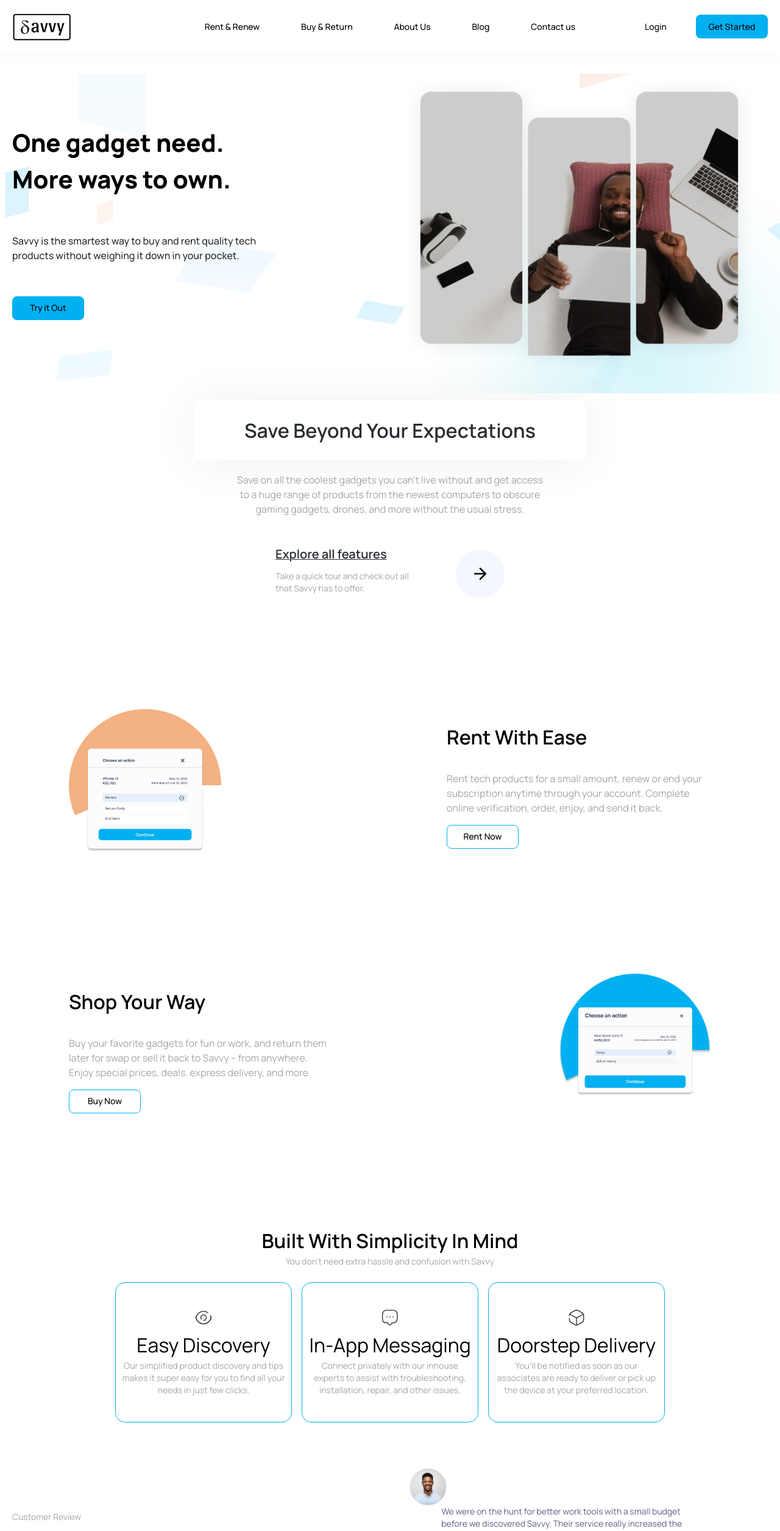
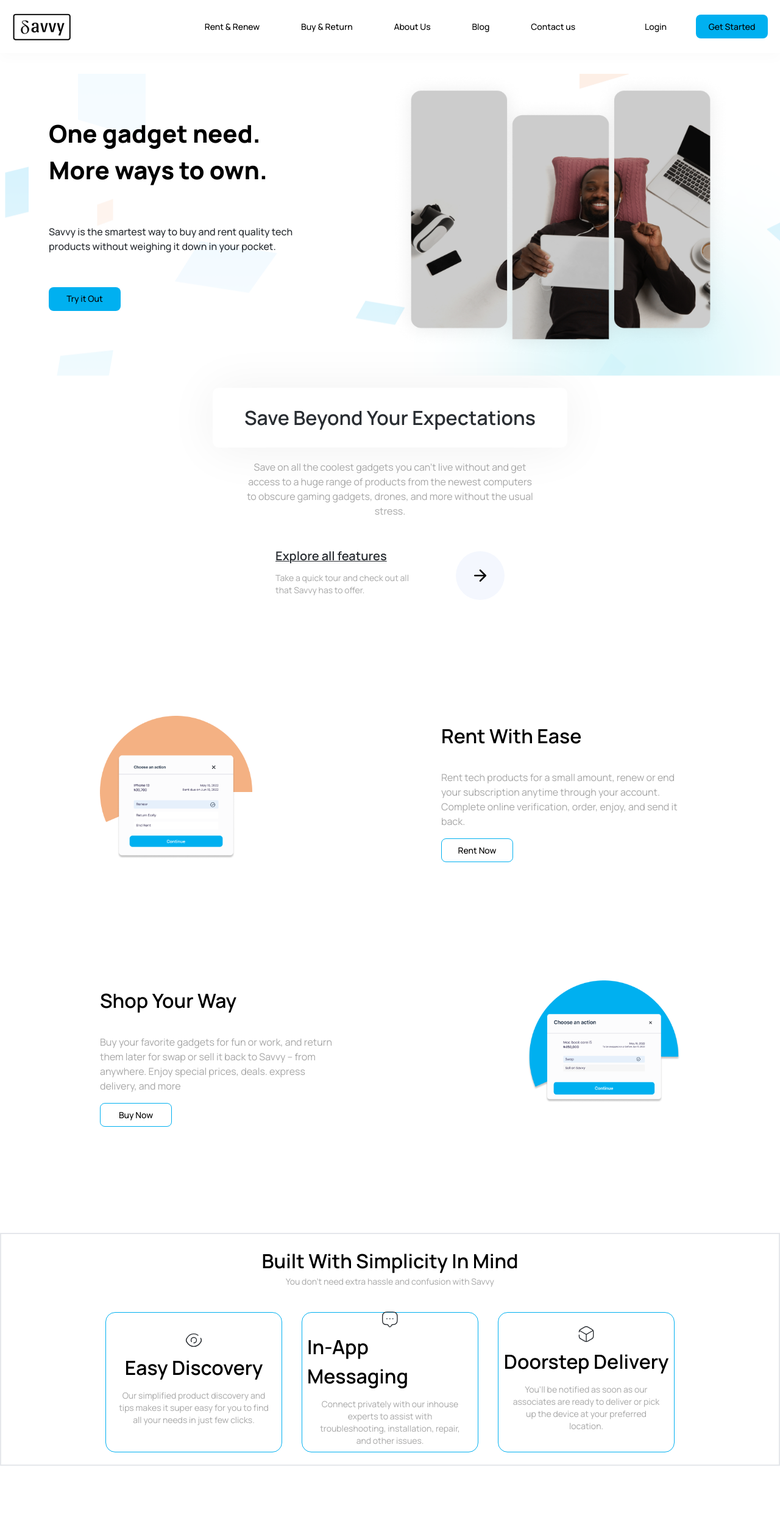
Before and after one commit to SavvyAfrica/savvyWaitlist, a Next.js app: page / in a window 1280 px wide. Shown: the top 2511 px of the page at 61% size. Built offline with nearby package versions, Linux system fonts and the light colour scheme.

Commit message:
Pushing some of the  updates noticed by Adaku

```diff
--- a/features/general/footer/footer.tsx
+++ b/features/general/footer/footer.tsx
@@ -14,8 +14,8 @@ function footer() {
   const [resourcesIsOpen, setResourcesIsOpen] = useState<boolean>(false)
 
   return (
-    <div className='maxWidth mx-auto w-full flex flex-col px-5'>
-      <div className='w-full flex md:flex-row flex-col justify-between h-full py-5 mb-[90px]'>
+    <div className='maxWidth mx-auto w-full flex flex-col py-5 px-5 lg:pt-5 lg:pb-5 lg:pl-20 lg:pr-20'>
+      <div className='w-full flex md:flex-row flex-col justify-between h-full  mb-[90px]'>
         <div className='md:w-[30%] w-[35%] md:mb-0 mb-[34px]'>
           <div className='w-full'>
             <Image src={Logo} alt='Logo' />
@@ -90,7 +90,7 @@ function footer() {
         >
           <div className={`ft-head md:w-auto w-full`}>
             <Text variant='paragraph_1' className='font-semibold inline-block'>
-              Comapny
+              Company
             </Text>
 
             <span className='ft-icon inline-block'>
@@ -113,7 +113,7 @@ function footer() {
           </div>
 
           <div className='ft-nav mt-4'>
-            <Link href='#'>
+            <Link href='/about'>
               <a>
                 <Text variant='paragraph_3' className='font-medium mb-4'>
                   About Us
@@ -146,7 +146,7 @@ function footer() {
         >
           <div className={`ft-head md:w-auto w-full`}>
             <Text variant='paragraph_1' className='font-semibold inline-block'>
-              Comapny
+              Resources
             </Text>
 
             <span className='ft-icon inline-block'>
@@ -176,7 +176,7 @@ function footer() {
                 </Text>
               </a>
             </Link>
-            <Link href='#'>
+            <Link href='/blog'>
               <a>
                 <Text variant='paragraph_3' className='font-medium'>
                   Blog
--- a/features/hompage/frame1/frame.tsx
+++ b/features/hompage/frame1/frame.tsx
@@ -4,7 +4,7 @@ import { Text } from '../../../components/typography/typography'
 
 function Frame() {
   return (
-    <div className='maxWidth mx-auto w-full flex flex-col justify-center items-center px-5 py-3 md:mb-36 mb-20'>
+    <div className='maxWidth mx-auto w-full flex flex-col justify-center items-center py-5 px-5 lg:pt-5 lg:pb-5 lg:pl-20 lg:pr-20 md:mb-36 mb-20'>
       <div
         className={`frame rounded-[10px] xl:w-[52%] lg:w-[70%]
         md:w-[80%] w-full sm:h-[98px] h-auto flex justify-center items-center`}
--- a/features/hompage/frame2/frame.tsx
+++ b/features/hompage/frame2/frame.tsx
@@ -9,7 +9,7 @@ const Frame = () => {
   return (
     <div
       className={`maxWidth mx-auto w-full flex md:justify-center justify-between
-        items-center md:flex-row flex-col px-5 py-5 md:mb-36 mb-20`}
+        items-center md:flex-row flex-col py-5 px-5 lg:pt-5 lg:pb-5 lg:pl-20 lg:pr-20  md:mb-36 mb-20`}
     >
       <div
         className={`md:w-[50%] w-full md:ml-auto ml-0 md:mr-0 mr-auto
--- a/features/hompage/frame3/frame.tsx
+++ b/features/hompage/frame3/frame.tsx
@@ -9,7 +9,7 @@ const Frame = () => {
   return (
     <div
       className={`maxWidth mx-auto w-full flex md:justify-center justify-between
-        items-center md:flex-row flex-col-reverse px-5 py-5 md:mb-36 mb-20`}
+        items-center md:flex-row flex-col-reverse py-5 px-5 lg:pt-5 lg:pb-5 lg:pl-20 lg:pr-20 md:mb-36 mb-20`}
     >
       <div className='md:w-[35%] w-full md:ml-auto md:mr-0 mr-auto'>
         <Text
--- a/features/hompage/frame4/frame.tsx
+++ b/features/hompage/frame4/frame.tsx
@@ -42,7 +42,7 @@ preferred location.`,
 
 const Frame = () => {
   return (
-    <div className='w-full flex flex-col items-center justify-center mb-10'>
+    <div className='w-full flex flex-col items-center justify-center mb-20 border-2 py-5 px-5 lg:pt-5 lg:pb-5 lg:pl-20 lg:pr-20'>
       <div className='flex justify-center items-center flex-col'>
         <Text
           variant='home_heading_3_32px'
@@ -54,7 +54,7 @@ const Frame = () => {
           You don’t need extra hassle and confusion with Savvy
         </Text>
       </div>
-      <div className='mt-6 w-full flex items-center justify-center space-x-4'>
+      <div className='mt-10 w-full flex items-center justify-center space-x-8'>
         {Info.map((InfoItems, id) => {
           // const Icon = Icons[InfoItems.icon]
           return (
@@ -66,12 +66,15 @@ const Frame = () => {
                 {/* <Icon /> */}
                 <Image src={InfoItems.icon} width={30} height={30} />
               </div>
-              <Text variant='home_heading_3_32px' className='text-[22px]'>
+              <Text
+                variant='home_heading_3_32px'
+                className='text-[19px] font-semibold'
+              >
                 {InfoItems.tittle}
               </Text>
               <Text
                 variant='paragraph_4'
-                className='text-center text-[#A6A6A6]'
+                className='text-center text-[#A6A6A6] p-3'
               >
                 {InfoItems.description}
               </Text>
--- a/features/hompage/frame5/frame.tsx
+++ b/features/hompage/frame5/frame.tsx
@@ -9,7 +9,7 @@ const cards = [
     <div className='w-[60px] h-[60px] rounded-full absolute z-[9999]'>
       <Image src={User} height={100} width={100} className='w-full h-full' />
     </div>
-    <div className='w-[450px] p-5 h-[180px] absolute  rounded-[10px] customer right-[5.5rem] top-[2.5rem] space-y-3 bg-white'>
+    <div className='w-[450px] p-5 h-[180px] absolute  rounded-[10px] customer right-[2rem] top-[2.5rem] space-y-3 bg-white'>
       <Text variant='paragraph_4' className='text-[#5E6282]'>
         We were on the hunt for better work tools with a small budget before we
         discovered Savvy. Their service really increased the productivity of our
@@ -27,7 +27,7 @@ const cards = [
     <div className='w-[60px] h-[60px] rounded-full absolute z-[9999]'>
       <Image src={User} height={100} width={100} className='w-full h-full' />
     </div>
-    <div className='w-[450px] p-5 h-[180px] absolute  rounded-[10px] customer right-[5.5rem] top-[2.5rem] space-y-3 bg-white'>
+    <div className='w-[450px] p-5 h-[180px] absolute  rounded-[10px] customer right-[2rem] top-[2.5rem] space-y-3 bg-white'>
       <Text variant='paragraph_4' className='text-[#5E6282]'>
         We were on the hunt for better work tools with a small budget before we
         discovered Savvy. Their service really increased the productivity of our
@@ -88,7 +88,7 @@ const Frame = () => {
   }, [card, move])
 
   return (
-    <div className='w-full grid grid-cols-2 gap-5 items-center px-5 h-[320px]'>
+    <div className='w-full grid grid-cols-2 gap-5 items-center py-5 px-5 lg:pt-5 lg:pb-5 lg:pl-20 lg:pr-20 h-[320px]'>
       <div className='space-y-4'>
         <Text variant='paragraph_4' className='text-[#A6A6A6]'>
           Customer Review
--- a/features/hompage/frame6/frame.tsx
+++ b/features/hompage/frame6/frame.tsx
@@ -9,7 +9,7 @@ function Frame() {
   return (
     <div
       className={`maxWidth mx-auto w-full flex justify-between
-        items-center md:flex-row flex-col-reverse px-5 py-5 md:mb-36 mb-20`}
+        items-center md:flex-row flex-col-reverse py-5 px-5 lg:pt-5 lg:pb-5 lg:pl-20 lg:pr-20 md:mb-36 mb-20`}
     >
       <div className='md:w-[35%] w-full md:mr-auto mr-0'>
         <Text
--- a/features/hompage/landing/landing.tsx
+++ b/features/hompage/landing/landing.tsx
@@ -11,7 +11,7 @@ import { Carousel } from 'react-responsive-carousel'
 
 function Landing() {
   return (
-    <div className='heading maxWidth mx-auto w-full px-5 py-5 mt-3'>
+    <div className='heading maxWidth mx-auto w-full py-5 px-5 lg:pt-5 lg:pb-5 lg:pl-20 lg:pr-20 mt-3 '>
       <div className='w-full flex md:flex-row flex-col justify-around items-center'>
         <div className='md:w-[50%] w-full'>
           <div className='lg:max-w-[450px] md:max-w-[300px] sm:max-w-[45%] max-w-full'>
@@ -27,7 +27,7 @@ function Landing() {
           <div className='lg:max-w-[470px] md:max-w-[399px] max-w-[80%]'>
             <Text
               variant='paragraph_3'
-              className={`font-medium text-[#292D32] mb-4 w-full
+              className={`font-medium text-[#292D32] w-full
                 sm:mx-0 mx-auto lg:mb-[55px] mb-[35px]`}
             >
               Savvy is the smartest way to buy and rent quality tech products
@@ -37,7 +37,7 @@ function Landing() {
 
           <div className='w-full mb-4'>
             <Button className='bg-[#00B0F0] w-[118px] h-[39px] rounded-lg'>
-              <Link href='#'>
+              <Link href='/login'>
                 <a>
                   <Text variant='paragraph_4' className='font-medium'>
                     Try it Out
```
